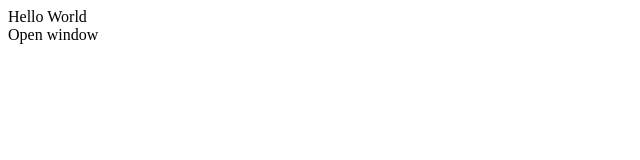
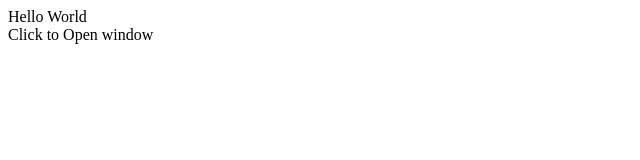
Before and after one commit to vvisheshd/vvisheshd.github.io, a plain HTML site: page index.html in a window 1280 px wide. Shown: the full height of the page, 0-640 px from the left. Drawn offline with Linux system fonts and the light colour scheme.

Commit message:
Initial commit

```diff
--- a/index.html
+++ b/index.html
@@ -1,5 +1,5 @@
 Hello World
-<div id="mydiv">Open window</div>
+<div id="mydiv">Click to Open window</div>
 <script>
     function openWindow(){
     try{
@@ -12,7 +12,6 @@ Hello World
 }
 
 (function(){
-alert('Trying to open');
 
 	var el = document.getElementById('mydiv');
 
```
